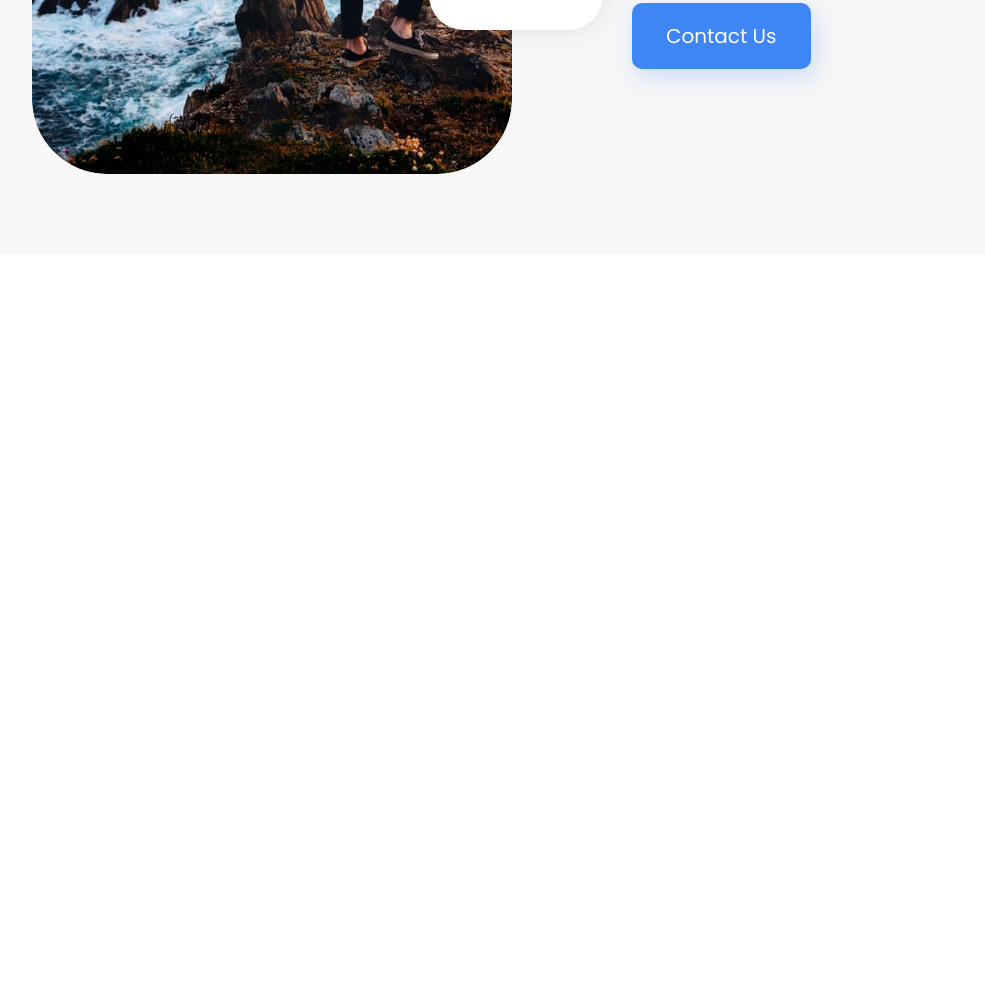
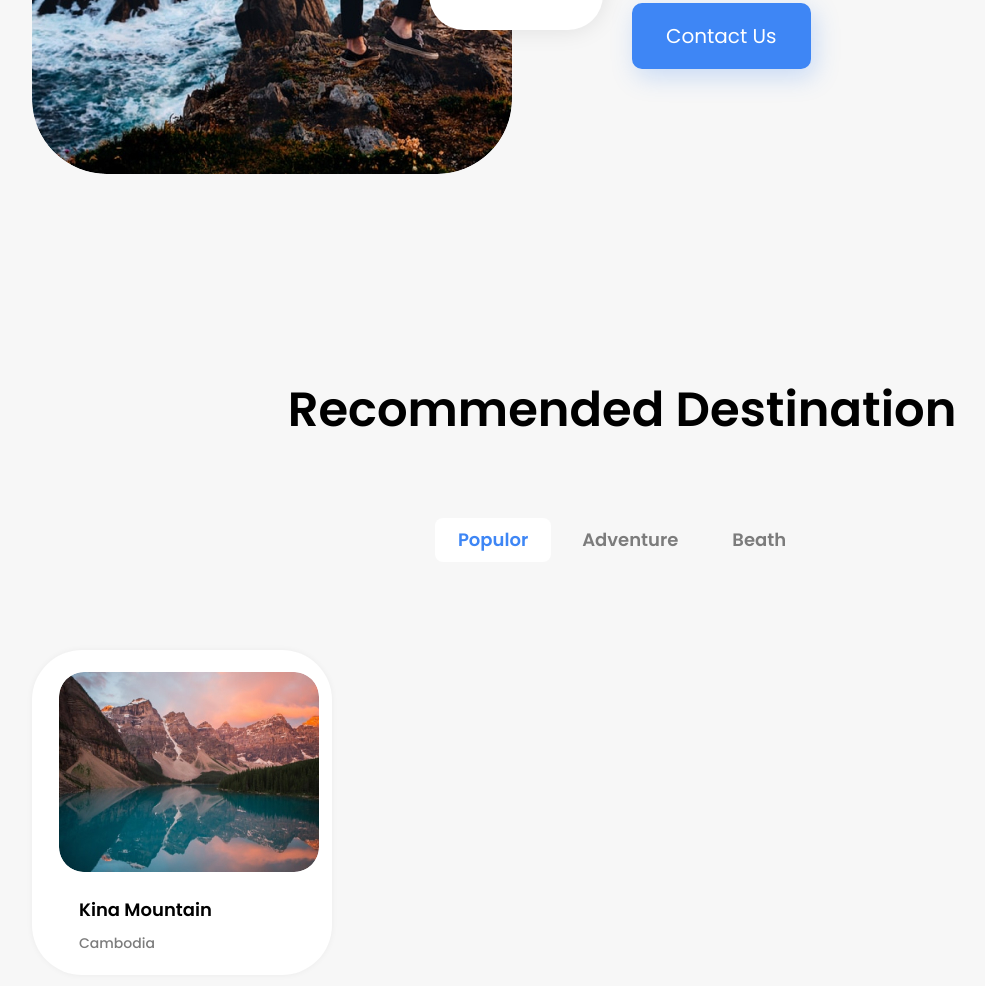
Before and after one commit to Resolution-hash/Trello, a website: page index.html in a window 1280 px wide. Shown: the part 2772-3758 px from the top of the page, without its empty margins (18-1003 px from the left). Before the commit the page ends 3026 px from the top, so only its background shows below. Drawn offline with Linux system fonts and the light colour scheme.

Commit message:
add destination-block

```diff
--- a/assets/scss/style.scss
+++ b/assets/scss/style.scss
@@ -41,7 +41,7 @@ body {
   }
 }
 
-// Main
+// First-screen
 
 .first-screen {
   height: 100vh;
@@ -352,6 +352,51 @@ body {
   }
 }
 
+// Destination
+
+.destination-block {
+  padding: 120px 0;
+
+  & .tabs {
+    margin-bottom: 80px;
+  }
+}
+
+
+.card_destination-block {
+  padding: 10px;
+  border-radius: 25px;
+
+  .card__photo {
+    border-radius: 25px;
+  }
+
+  .card__bottom {
+    margin: 0 20px;
+  }
+
+  .card__footer {
+    display: flex;
+
+  }
+
+  .card__title {
+    font-size: 18px;
+    margin-bottom: 0;
+  }
+
+  .card__country {
+    font-weight: 500;
+    font-size: 14px;
+    color: $secondary !important;
+  }
+
+
+}
+
+
+
+
 
 
 //-->Elements<--//
@@ -485,6 +530,26 @@ body {
   display: flex;
   justify-content: center;
 
+  &_opacity {
+    .tabs__content {
+      background: transparent;
+      box-shadow: none;
+    }
+
+    .tabs__item {
+      font-weight: 600;
+      font-size: 18px;
+      color: $secondary;
+      padding: 13px 23px;
+    }
+
+    .tabs__item_active,
+    .tabs__item_active:hover {
+      background-color: $white;
+      color: $primary;
+    }
+  }
+
   &__content {
     cursor: pointer;
     display: flex;
@@ -609,6 +674,11 @@ body {
     margin-right: $margin * 2;
     border-radius: 100px;
     line-height: 21px;
+
+    &_purple {
+      color: #7879F1;
+      background: #F1F1FD;
+    }
   }
 
   // .card__duration
--- a/index.html
+++ b/index.html
@@ -79,6 +79,7 @@
               <div></div>
             </div>
           </div>
+
         </div>
       </div>
     </section>
@@ -124,7 +125,7 @@
             </div>
             <div class="card__bottom">
               <div class="card__params">
-                <div class="card__badge">Adventure</div>
+                <div class="card__badge card__badge_purple">Adventure</div>
                 <div class="card__duration">4 Days, 3 Nights</div>
               </div>
               <div class="card__title">Ansgar Scheffold</div>
@@ -194,6 +195,30 @@
         </div>
       </div>
     </section>
+    <section class="destination-block">
+      <div class="container">
+         <h2 class="title title_center">Recommended Destination</h2>
+          <div class="tabs tabs_opacity">
+            <div class="tabs__content tabs__content_destination">
+              <div class="tabs__item tabs__item_active">Populor</div>
+              <div class="tabs__item">Adventure</div>
+              <div class="tabs__item">Beath</div>
+            </div>
+          </div>
+          <div class="card card_destination-block">
+            <div class="card__top">
+              <img src="./assets/images/card/4.jpg" class="card__photo" alt=""></img>
+            </div>
+            <div class="card__bottom">
+              <div class="card__title">Kina Mountain</div>
+              <div class="card__footer">
+                <img src="#"class="card__mark" alt=""></img>
+                <div class="card__country">Cambodia</div>
+              </div>
+            </div>
+          </div>
+      </div>
+    </section>
   </main>
 </body>
 
```
Also changed, not shown: assets/images/card/4.jpg (added), assets/images/card/5.jpg (added), assets/images/card/6.jpg (added), assets/images/card/7.jpg (added), assets/scss/style.css, 1 other file.
